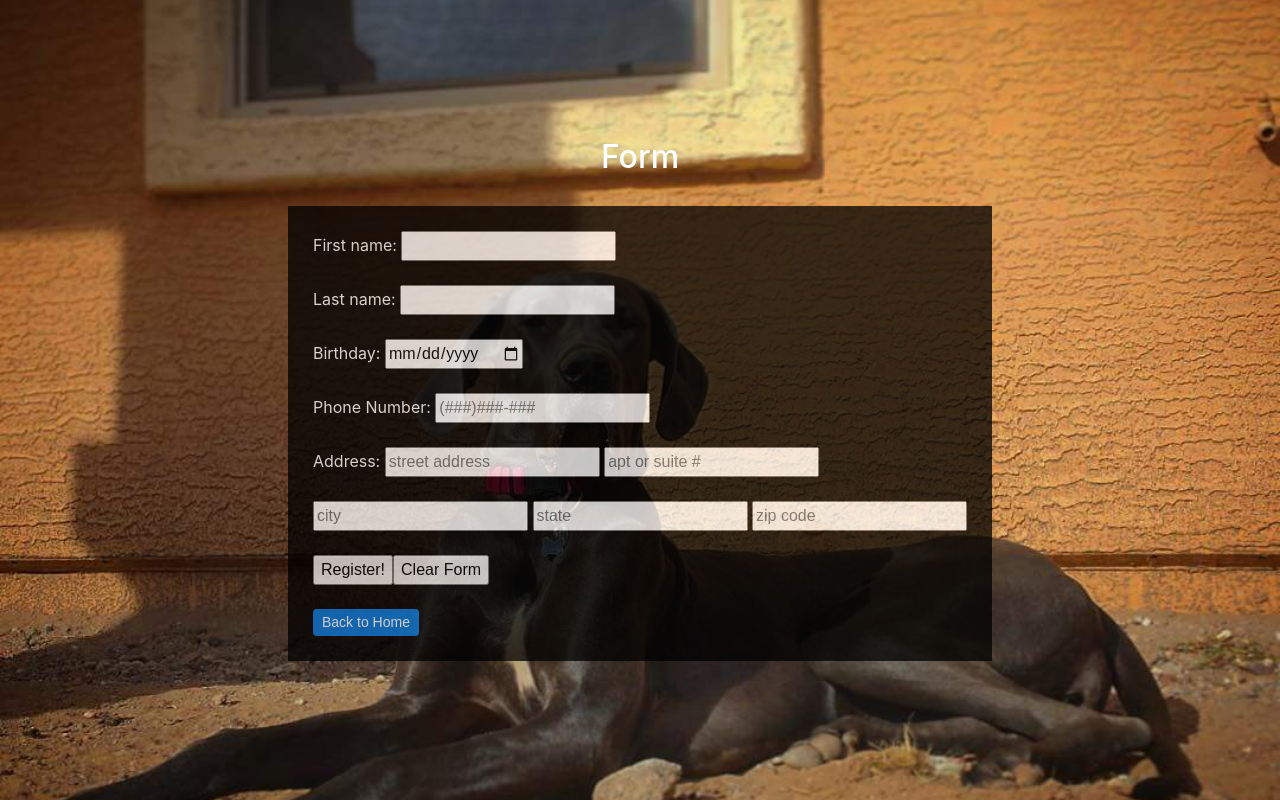
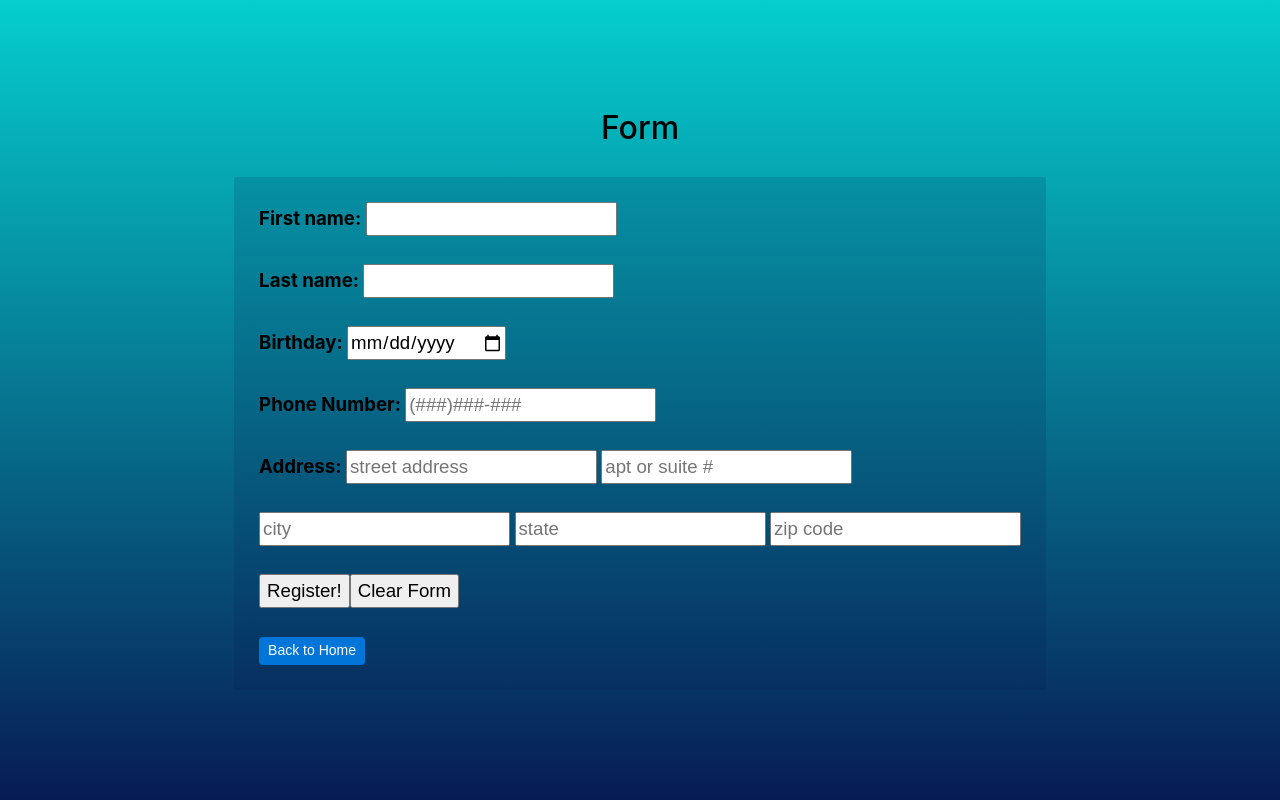
Before and after one commit to tabbathacrouch/tabbathacrouch.github.io, a plain HTML site: page index_final.html in a window 1280 px wide. Drawn offline with nearby package versions, Linux system fonts and the light colour scheme.

Commit message:
some more changes;

```diff
--- a/index_final.html
+++ b/index_final.html
@@ -1,7 +1,7 @@
 <!DOCTYPE html>
 <html>
   <head>
-    <title>Startup</title>
+    <title>Form Page</title>
     <!-- Bootstrap CSS from a CDN-->
     <link rel="stylesheet" href="https://maxcdn.bootstrapcdn.com/bootstrap/4.0.0-alpha.6/css/bootstrap.min.css" integrity="sha384-rwoIResjU2yc3z8GV/NPeZWAv56rSmLldC3R/AZzGRnGxQQKnKkoFVhFQhNUwEyJ" crossorigin="anonymous">
     <!--link to stylesheet-->
@@ -10,7 +10,7 @@
   <body>
     <div class="main">
       <div class="caption">
-        <h2>Form</h2><br>
+        <h2><font color="black">Form</font></h2><br>
       </div>
       <div class="form">
         <form method="GET">
--- a/style.css
+++ b/style.css
@@ -1,9 +1,5 @@
 body, html{
-  background: url(aria.jpg) no-repeat center center fixed;
-  -webkit-background-size: cover;
-  -moz-background-size: cover;
-  -o-background-size: cover;
-  background-size: cover;
+  background: linear-gradient(rgba(5,206,206,1) ,rgba(7,27,82,1)) no-repeat center center fixed;
   width: 100%;
   height: 100%;
   display: flex;
@@ -24,19 +20,20 @@ body, html{
   align-content: center;
   flex-direction: column;
 }
-.btn-primary:hover{
-  background-color: yellow;
-  border-color: yellow;
+.btn-default:hover{
+  background-color: rgb(255, 255, 0);
+  border-color: rgb(255, 255, 0);
   border-width: 5px;
   cursor: pointer;
-  opacity: 0.75;
   color: black;
 }
 
 .form{
-  color: White;
-  background-color: black;
-  opacity: 0.75;
+  color: black;
+  font-weight: bold;
+  font-size: 14pt;
+  background-color: rgba(7,27,82,0.15);
+  /* opacity: 0.5; */
   background-size: 150% 150%;
   align-content: center;
   padding: 25px;
```
Also changed, not shown: index.html (+2 -2 lines).
